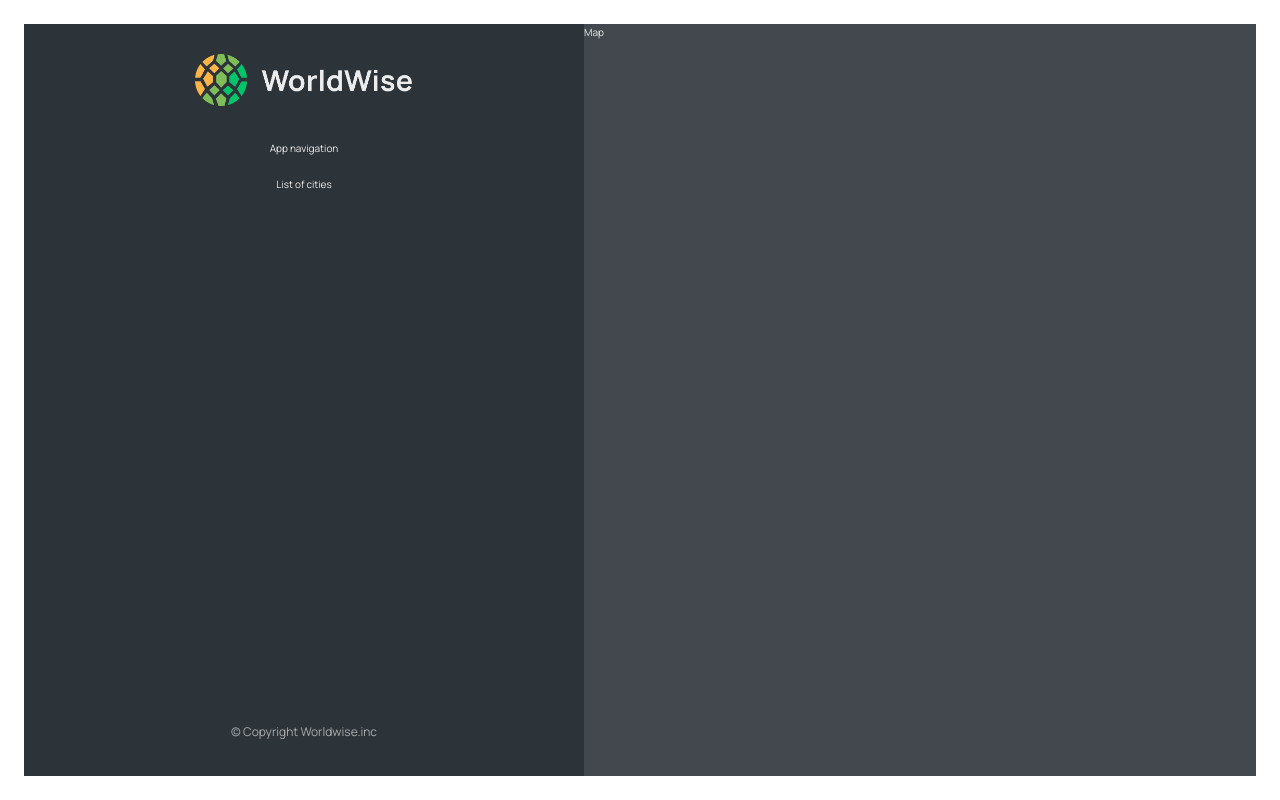
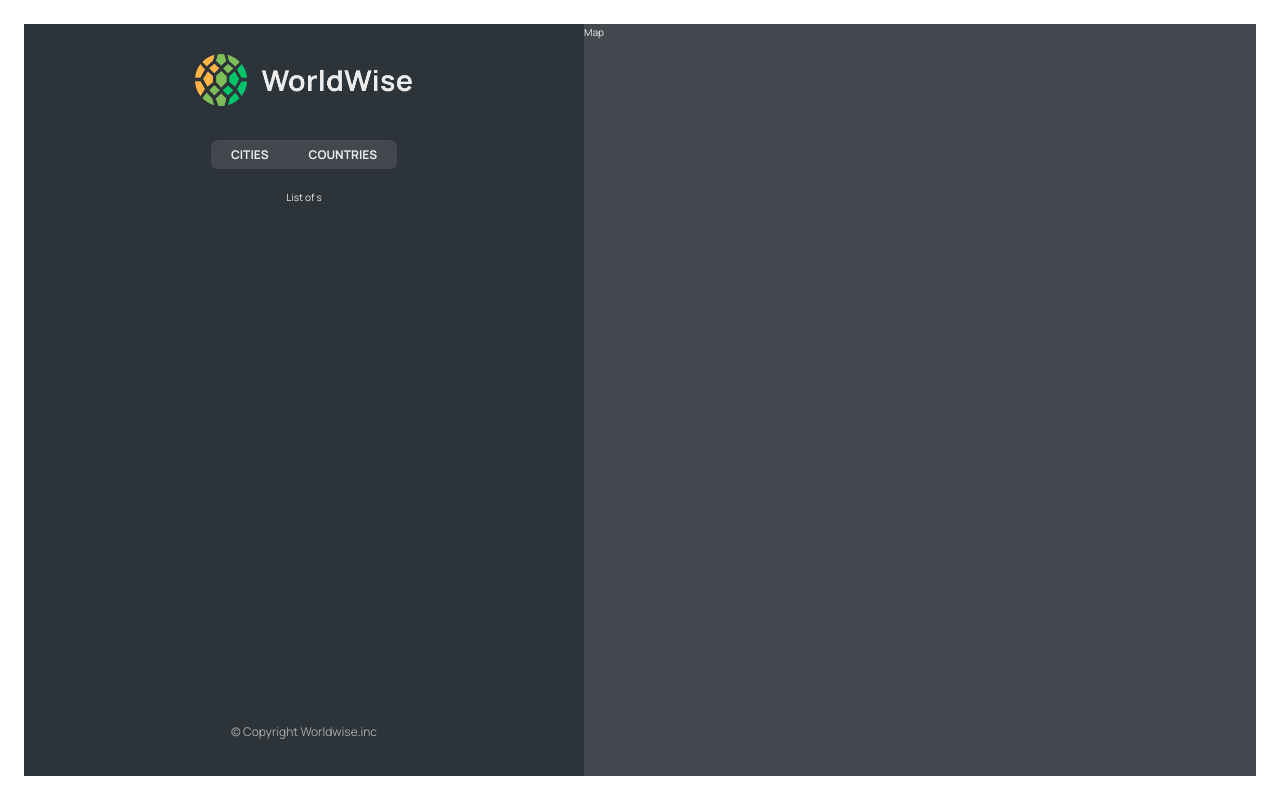
Before and after one commit to Aash417/p40-worldwise-react, a React (Vite) app: page /app in a window 1280 px wide. Built offline with nearby package versions, Linux system fonts and the light colour scheme; the HTML template or start-up script is replaced by a standard one.

Commit message:
nested and index route

```diff
--- a/src/App.jsx
+++ b/src/App.jsx
@@ -11,11 +11,16 @@
     <div>
       <BrowserRouter>
         <Routes>
-          <Route path="/" element={<Homepage />} />
+          <Route index element={<Homepage />} />
           <Route path="product" element={<Product />} />
           <Route path="pricing" element={<Pricing />} />
           <Route path="login" element={<Login />} />
-          <Route path="app" element={<Applayout />} />
+          <Route path="app" element={<Applayout />}>
+            <Route index element={<p>List of s</p>}></Route>
+            <Route path="cities" element={<p>List of ciites</p>}></Route>
+            <Route path="countries" element={<p>Countries</p>}></Route>
+            <Route path="form" element={<p>Form</p>}></Route>
+          </Route>
           <Route path="*" element={<PageNotFound />} />
         </Routes>
       </BrowserRouter>
--- a/src/components/AppNav.jsx
+++ b/src/components/AppNav.jsx
@@ -1,7 +1,19 @@
+import { NavLink } from 'react-router-dom';
 import styles from './AppNav.module.css';
 
 function AppNav() {
-  return <nav className={styles.nav}>App navigation</nav>;
+  return (
+    <nav className={styles.nav}>
+      <ul>
+        <li>
+          <NavLink to="cities">Cities</NavLink>
+        </li>
+        <li>
+          <NavLink to="countries">Countries</NavLink>
+        </li>
+      </ul>
+    </nav>
+  );
 }
 
 export default AppNav;
--- a/src/components/Sidebar.jsx
+++ b/src/components/Sidebar.jsx
@@ -1,3 +1,4 @@
+import { Outlet } from 'react-router-dom';
 import AppNav from './AppNav';
 import Logo from './Logo';
 import styles from './Sidebar.module.css';
@@ -8,7 +9,8 @@
       <Logo />
       <AppNav />
 
-      <p>List of cities</p>
+      <Outlet />
+
       <footer className={styles.footer}>
         <p className={styles.copyright}>&copy; Copyright Worldwise.inc</p>
       </footer>
```
